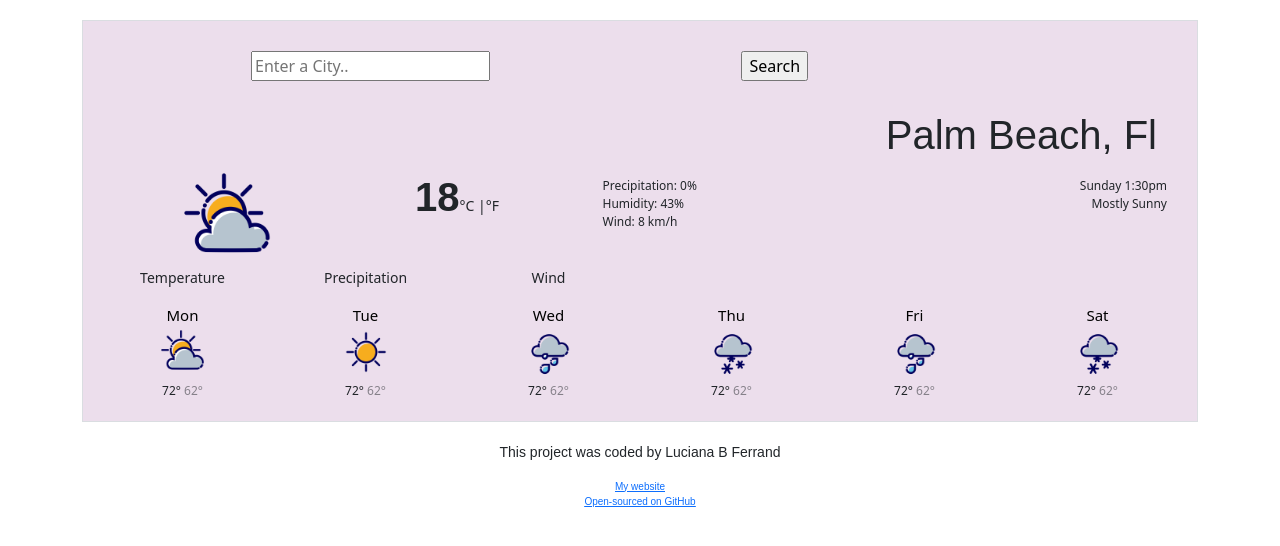
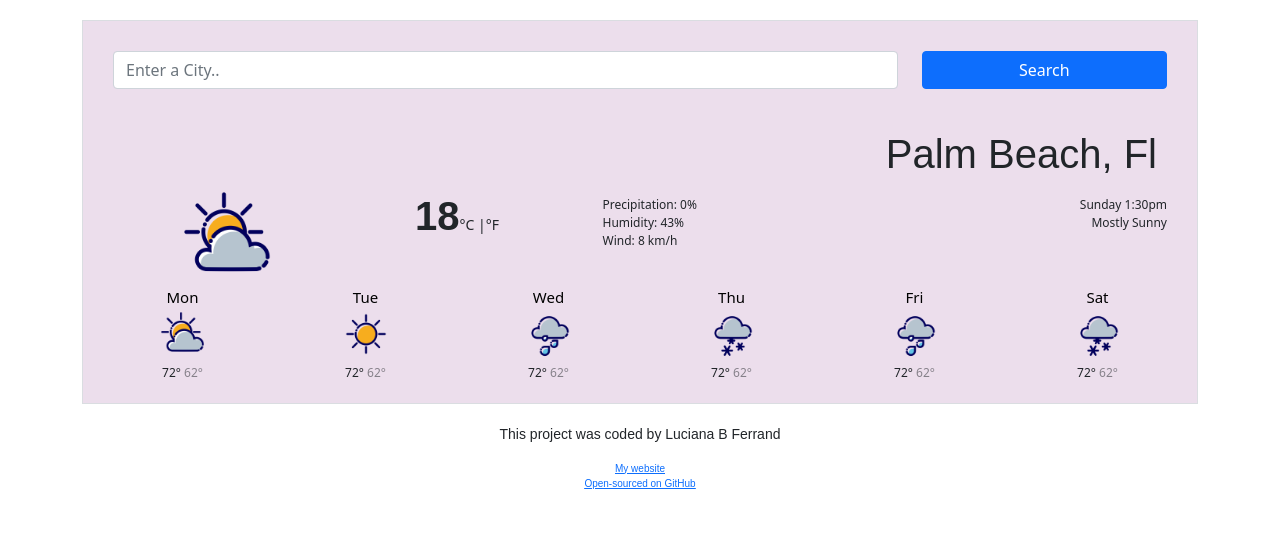
Before and after one commit to lbferrand/weather-app-react-project, a React (Create React App) app: page / in a window 1280 px wide. Shown: the top 546 px of the page. Built offline with nearby package versions, Linux system fonts and the light colour scheme.

Commit message:
Remove graphic temperature

```diff
--- a/src/Weather.css
+++ b/src/Weather.css
@@ -11,6 +11,10 @@ form {
   display: block;
   padding: 5px;
   margin: 5px;
+}
+.btn {
+  background: purple;
+  border: none;
 }
 h1 {
   font-family: fantasy;
--- a/src/Weather.js
+++ b/src/Weather.js
@@ -4,17 +4,21 @@ import "./Weather.css";
 export default function Weather() {
   return (
     <div className="Weather">
-      <form>
+      <form id="search-form" className="mb-3">
         <div className="row">
-          <div className="col-6">
+          <div className="col-9">
             <input
               type="search"
               placeholder="Enter a City.."
-              className="search"
+              className="form-control"
             />
           </div>
           <div className="col-3">
-            <input type="submit" value="Search" />
+            <input
+              type="submit"
+              value="Search"
+              className="btn btn-primary w-100"
+            />
           </div>
         </div>
       </form>
@@ -48,17 +52,6 @@ export default function Weather() {
               <li>Mostly Sunny</li>
             </ul>
           </form>
-        </div>
-      </div>
-      <div className="row">
-        <div className="col-2">
-          <p>Temperature</p>
-        </div>
-        <div className="col-2">
-          <p>Precipitation</p>
-        </div>
-        <div className="col-2">
-          <p>Wind</p>
         </div>
       </div>
       <div className="weahter forecast" id="forecast">
```
